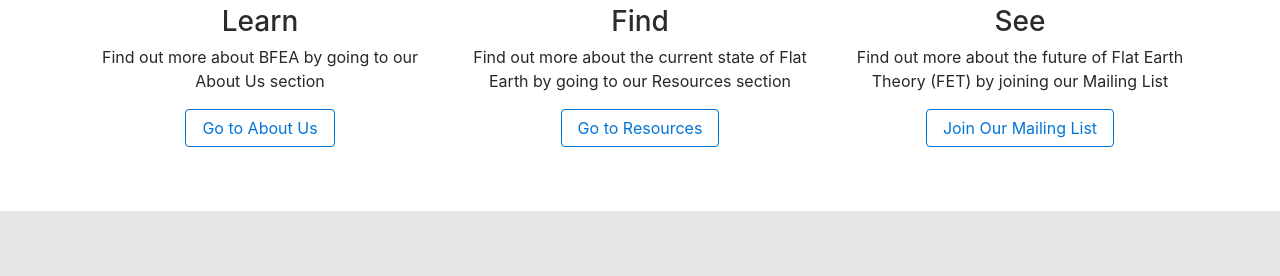
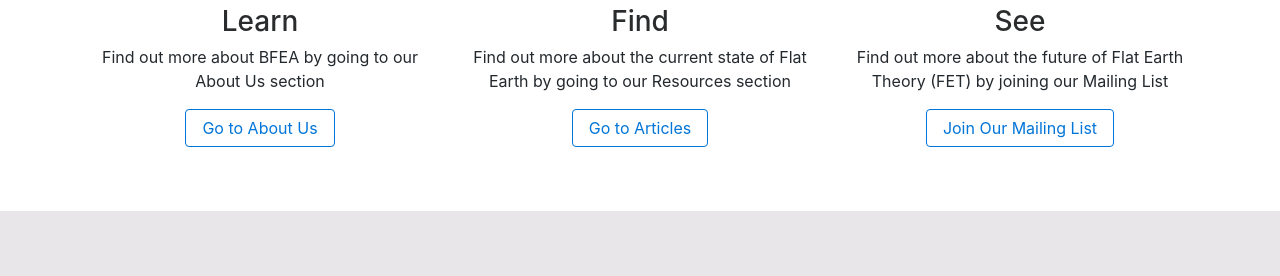
Before and after one commit to krussll/etsysimplicity, a Jekyll site: the page built from index.md, in a window 1280 px wide. Shown: the part 682-958 px from the top of the page. Built offline with Jekyll 4.4.1, drawn with Linux system fonts in a browser that asks for light colours; nearby versions of some CDN libraries.

Commit message:
Update home.html

```diff
--- a/_layouts/home.html
+++ b/_layouts/home.html
@@ -34,7 +34,7 @@
           </svg>
           <h3>Find</h3>
           <p>Find out more about the current state of Flat Earth by going to our Resources section</p>
-          <a class="btn btn-outline-primary" href="/resources">Go to Resources</a>
+          <a class="btn btn-outline-primary" href="/articles">Go to Articles</a>
         </div>
         <div class="col-sm-12 col-lg-4 my-3 text-center">
            <svg id="i-mail" viewBox="0 0 32 32" width="32" height="32" fill="none" stroke="currentcolor" stroke-linecap="round" stroke-linejoin="round" stroke-width="2">
@@ -72,7 +72,7 @@
             <div class="p-3">
               <h4>FAQ</h4>
               <p>All the basics explained</p>
-              <a class="btn btn-outline-primary" href="/articles/what-is-the-flat-earth-theory">Go</a>
+              <a class="btn btn-outline-primary" href="/faq">Go</a>
             </div>
           </div>
         </div>
```
